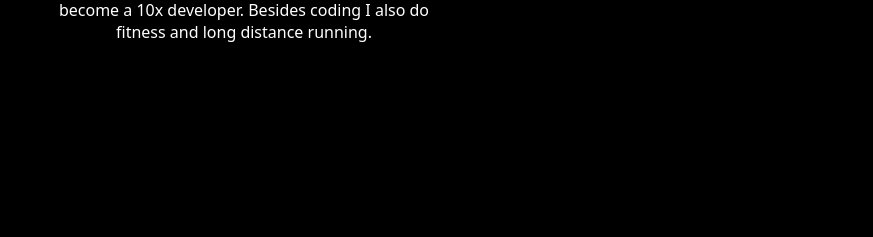
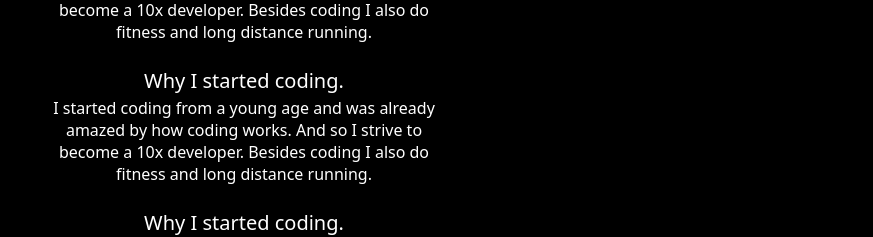
Before and after one commit to LouisWdev/Louis-PortfolioV1, a React (Vite) app: page /About in a window 1280 px wide. Shown: the part 228-465 px from the top of the page, without its empty margins (396-1269 px from the left). Built offline with nearby package versions, Linux system fonts and the light colour scheme.

Commit message:
Added the different columns in the about section

```diff
--- a/src/Pages/About.jsx
+++ b/src/Pages/About.jsx
@@ -14,6 +14,22 @@ const About = () => {
          <Text>Welcome to my about page</Text>
         </HeadTextContainer>
         <Text>Here I will explain how I started withA my coding journey</Text>
+        <ParagraphTextContainer>
+            <SubTitle>Why I started coding.</SubTitle>
+            <SubText>
+             I started coding from a young age and was already amazed by how coding works.
+             And so I strive to become a 10x developer. Besides coding I also do fitness and long distance running.
+            </SubText>
+        </ParagraphTextContainer>
+
+        <ParagraphTextContainer>
+            <SubTitle>Why I started coding.</SubTitle>
+            <SubText>
+             I started coding from a young age and was already amazed by how coding works.
+             And so I strive to become a 10x developer. Besides coding I also do fitness and long distance running.
+            </SubText>
+        </ParagraphTextContainer>
+
         <ParagraphTextContainer>
             <SubTitle>Why I started coding.</SubTitle>
             <SubText>
```
